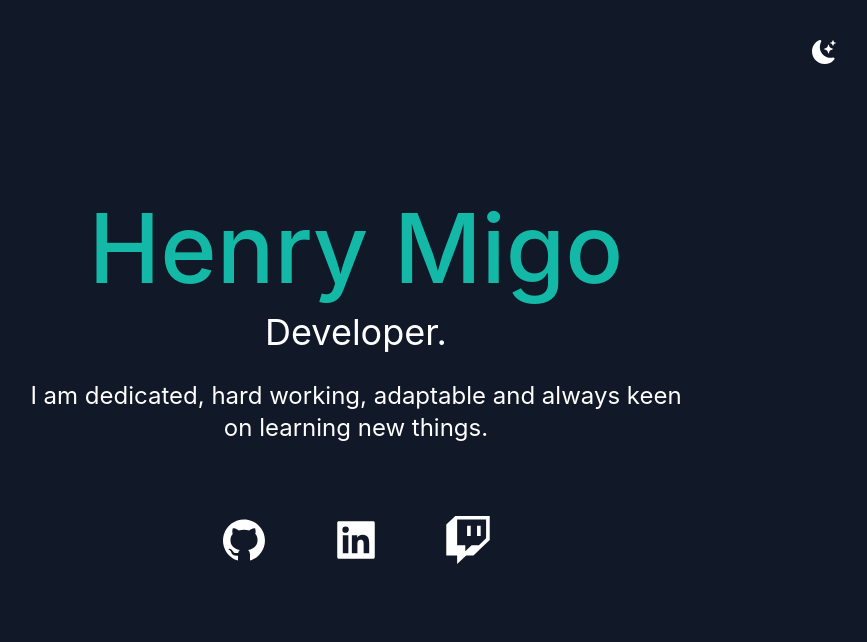
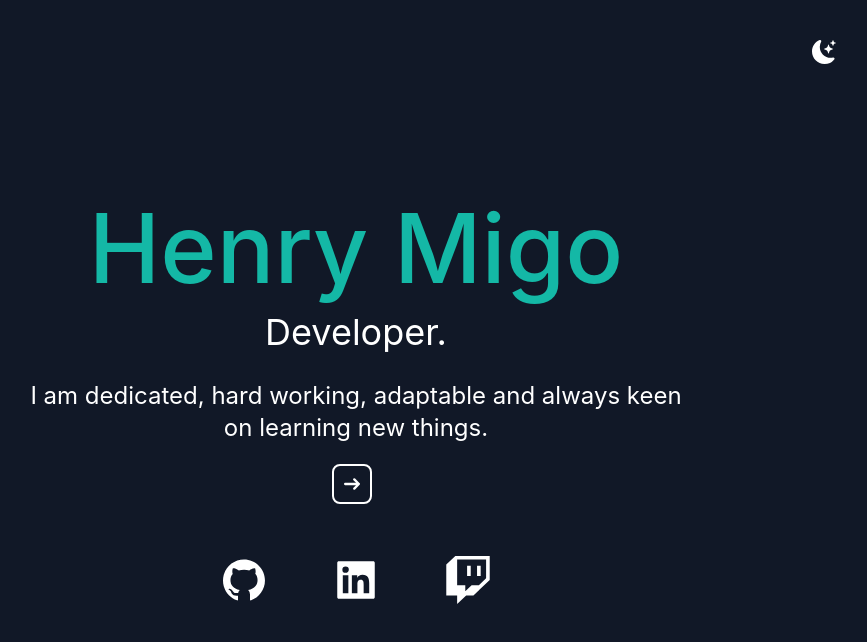
Before and after one commit to HenryMigo/henrymigo.github.io, a Next.js app: page / in a window 1280 px wide. Shown: the top 642 px of the page, without its empty margins (284-1151 px from the left). Built offline with nearby package versions, Linux system fonts and the light colour scheme.

Commit message:
Added button for future page to be added

```diff
--- a/app/home.tsx
+++ b/app/home.tsx
@@ -1,9 +1,9 @@
-'use client'
+"use client";
 
-import {BsFillMoonStarsFill} from 'react-icons/bs';
-import {AiFillGithub, AiFillLinkedin} from 'react-icons/ai';
-import { FaTwitch } from 'react-icons/fa';
-import { useState } from 'react';
+import { BsFillMoonStarsFill } from "react-icons/bs";
+import { AiFillGithub, AiFillLinkedin } from "react-icons/ai";
+import { FaTwitch } from "react-icons/fa";
+import { useState } from "react";
 
 export default function Home() {
   const [darkMode, setDarkMode] = useState(true);
@@ -16,19 +16,72 @@ export default function Home() {
             <h1 className="text-xl dark:text-white"></h1>
             <ul className="flex items-center select-none">
               <li>
-                                <BsFillMoonStarsFill className="cursor-pointer text-2xl dark:text-white" onClick={() => setDarkMode(!darkMode)} />
+                <BsFillMoonStarsFill
+                  className="cursor-pointer text-2xl dark:text-white"
+                  onClick={() => setDarkMode(!darkMode)}
+                />
               </li>
             </ul>
           </nav>
-                    <div className="text-center p-10">
-                        <h2 className="text-5xl py-2 text-teal-500 font-medium md:text-6xl lg:text-8xl">Henry Migo</h2>
-                        <h3 className="text-2xl py-2 md:text-3xl lg:text-4xl dark:text-white">Developer.</h3>
-                        <p className="ext-md py-5 leading-8 text-gray-800 md:text-xl lg:text-2xl max-w-2xl mx-auto dark:text-white">I am dedicated, hard working, adaptable and always keen on learning new things.</p>
+          <div className="text-center px-10 pt-10">
+            <h2 className="text-5xl py-2 text-teal-500 font-medium md:text-6xl lg:text-8xl">
+              Henry Migo
+            </h2>
+            <h3 className="text-2xl py-2 md:text-3xl lg:text-4xl dark:text-white">
+              Developer.
+            </h3>
+            <p className="ext-md py-5 leading-8 text-gray-800 md:text-xl lg:text-2xl max-w-2xl mx-auto dark:text-white">
+              I am dedicated, hard working, adaptable and always keen on
+              learning new things.
+            </p>
+          </div>
+          <div className="text-center px-10 pb-10">
+            <button
+              type="button"
+              className="text-gray-600 border-grey-600 focus:ring-4 focus:outline-none focus:ring-gray-600
+                           font-medium rounded-lg text-sm p-2.5 text-center inline-flex items-center me-2 border-2 border-gray-600
+                           dark:border-white dark:text-white dark:hover:text-white dark:focus:ring-white"
+            >
+              <svg
+                className="w-4 h-4"
+                aria-hidden="true"
+                xmlns="http://www.w3.org/2000/svg"
+                fill="none"
+                viewBox="0 0 14 10"
+              >
+                <path
+                  stroke="currentColor"
+                  strokeLinecap="round"
+                  strokeLinejoin="round"
+                  strokeWidth="2"
+                  d="M1 5h12m0 0L9 1m4 4L9 9"
+                />
+              </svg>
+              <span className="sr-only">Icon description</span>
+            </button>
           </div>
           <div className="text-5xl flex justify-center gap-16 py-3 text-gray-600 dark:text-white">
-                        <a href="https://github.com/HenryMigo" target="_blank" rel="noreferrer"><AiFillGithub /></a>
-                        <a href="https://www.linkedin.com/in/henry-migo" target="_blank" rel="noreferrer"><AiFillLinkedin /></a>
-                        <a href="https://www.twitch.tv/hmigo" target="_blank" rel="noreferrer"><FaTwitch /></a>
+            <a
+              href="https://github.com/HenryMigo"
+              target="_blank"
+              rel="noreferrer"
+            >
+              <AiFillGithub />
+            </a>
+            <a
+              href="https://www.linkedin.com/in/henry-migo"
+              target="_blank"
+              rel="noreferrer"
+            >
+              <AiFillLinkedin />
+            </a>
+            <a
+              href="https://www.twitch.tv/hmigo"
+              target="_blank"
+              rel="noreferrer"
+            >
+              <FaTwitch />
+            </a>
           </div>
         </section>
       </main>
```
Also changed, not shown: 1 other file (tests, documents, lock files or other folders). Lines whose indentation alone changed are shown as unchanged.
